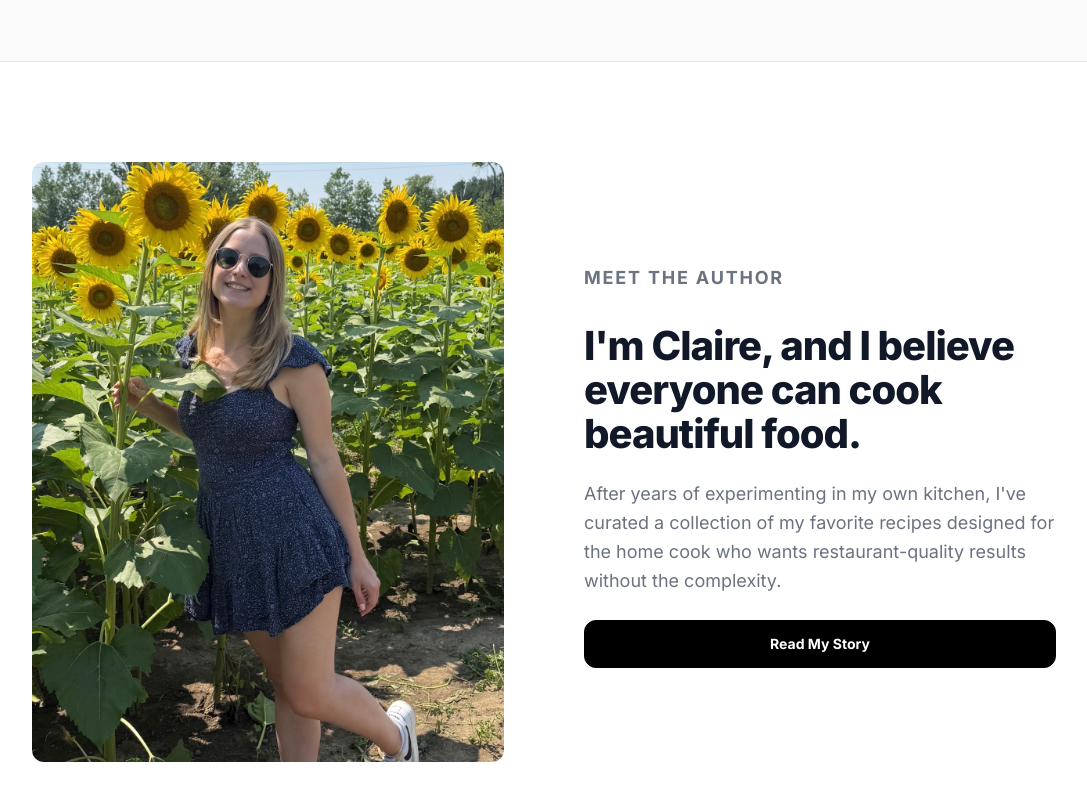
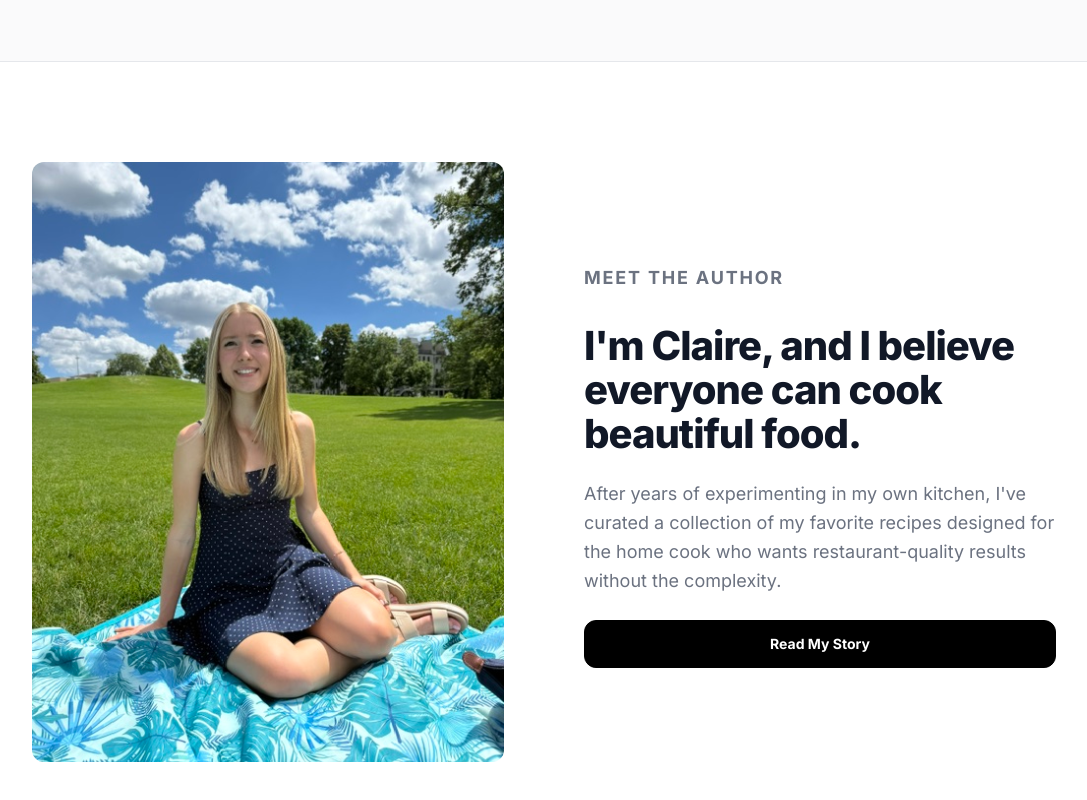
Before and after one commit to ClaireCooks/ClaireCooks, a React (Vite) app in the folder my-recipe-app/: page / in a window 1280 px wide. Shown: the part 1528-2328 px from the top of the page, without its empty margins (96-1183 px from the left). Built offline with nearby package versions, Linux system fonts and the light colour scheme.

Commit message:
Updating Claire Images

```diff
--- a/my-recipe-app/src/public-site/AboutMe.jsx
+++ b/my-recipe-app/src/public-site/AboutMe.jsx
@@ -1,5 +1,5 @@
 import Header from '../shared/components/Header.jsx'
-import claireImg from '../shared/assets/Claire.jpg'
+import claireAboutImg from '../shared/assets/ClaireAbout.jpeg'
 
 function AboutMe() {
   return (
@@ -8,7 +8,7 @@ function AboutMe() {
 
       <div className="about-layout">
         <div className="about-image-large">
-          <img src={claireImg} alt="Claire" />
+          <img src={claireAboutImg} alt="Claire" />
         </div>
 
         <div className="about-content-rich">
--- a/my-recipe-app/src/public-site/Home.jsx
+++ b/my-recipe-app/src/public-site/Home.jsx
@@ -1,6 +1,6 @@
 import { Link } from 'react-router-dom'
 import { publishedRecipes } from '../shared/content/recipes'
-import claireImg from '../shared/assets/Claire.jpg'
+import claireHomeImg from '../shared/assets/ClaireHome.jpeg'
 import { resolvePublicAsset } from '../shared/utils/assets'
 
 function Home() {
@@ -44,7 +44,7 @@ function Home() {
       <section className="home-about-snapshot">
         <div className="snapshot-grid">
           <div className="snapshot-image">
-            <img src={claireImg} alt="Claire" />
+            <img src={claireHomeImg} alt="Claire" />
           </div>
           <div className="snapshot-content">
             <p className="eyebrow">Meet the Author</p>
```
Also changed, not shown: my-recipe-app/src/shared/assets/ClaireAbout.jpeg (added), my-recipe-app/src/shared/assets/ClaireHome.jpeg (added).
